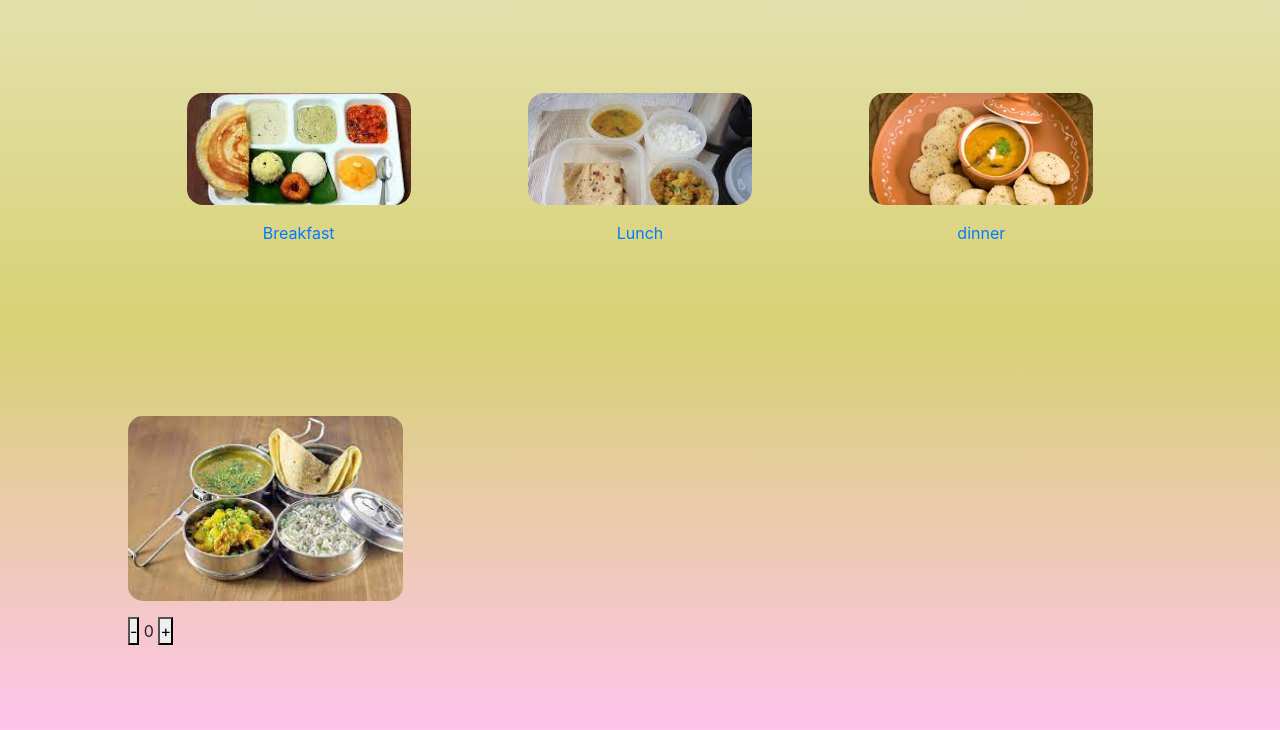
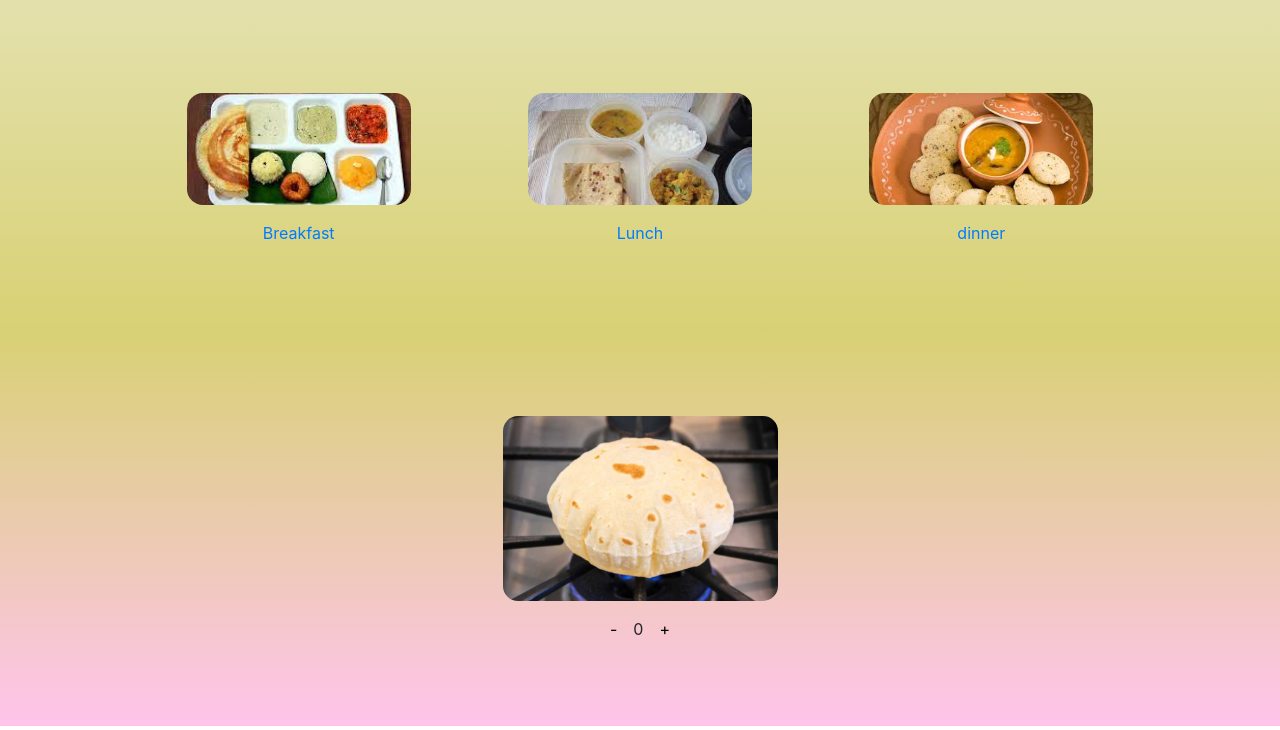
Before and after one commit to Ravinangal/TiffenService, a plain HTML site: page index.html in a window 1280 px wide. Shown: the part 408-1138 px from the top of the page. Drawn offline with nearby package versions, Linux system fonts and the light colour scheme.

Commit message:
removed button bg, roti image

```diff
--- a/index.html
+++ b/index.html
@@ -93,7 +93,7 @@
         </section>
         <section id="breakfast">
             <div class="product">
-                <img src="images/tiffen img2.jpeg" alt="Product Image">
+                <img src="images/roti.jpg" alt="Product Image">
                 <div class="product-details">
                   <!-- <button class="add-to-cart-btn">Add to Cart</button> -->
                   <div class="quantity-controls">
@@ -105,6 +105,7 @@
               </div>
 
         </section>
+
     </div>
 
 
--- a/styles.css
+++ b/styles.css
@@ -71,15 +71,26 @@ h1{
 .product{
     display: flex;
     flex-direction: column;
+    align-items: center;
     gap:1rem;
 }
 .product>img{
     width: 275px;
     height: 185px;
-    object-fit: cover;
+    object-fit: fill;
     border-radius: 15px;
 }
-
+.quantity-controls{
+    display: flex;
+   flex-direction:  row;
+   justify-content: center;
+   gap:1rem;
+}
+.quantity-controls>button{
+    border: none;
+    background-color: rgba(207, 182, 182, 0);
+     border-color: transparent;
+}
 
 
 
```
Also changed, not shown: images/roti.jpg (added).
